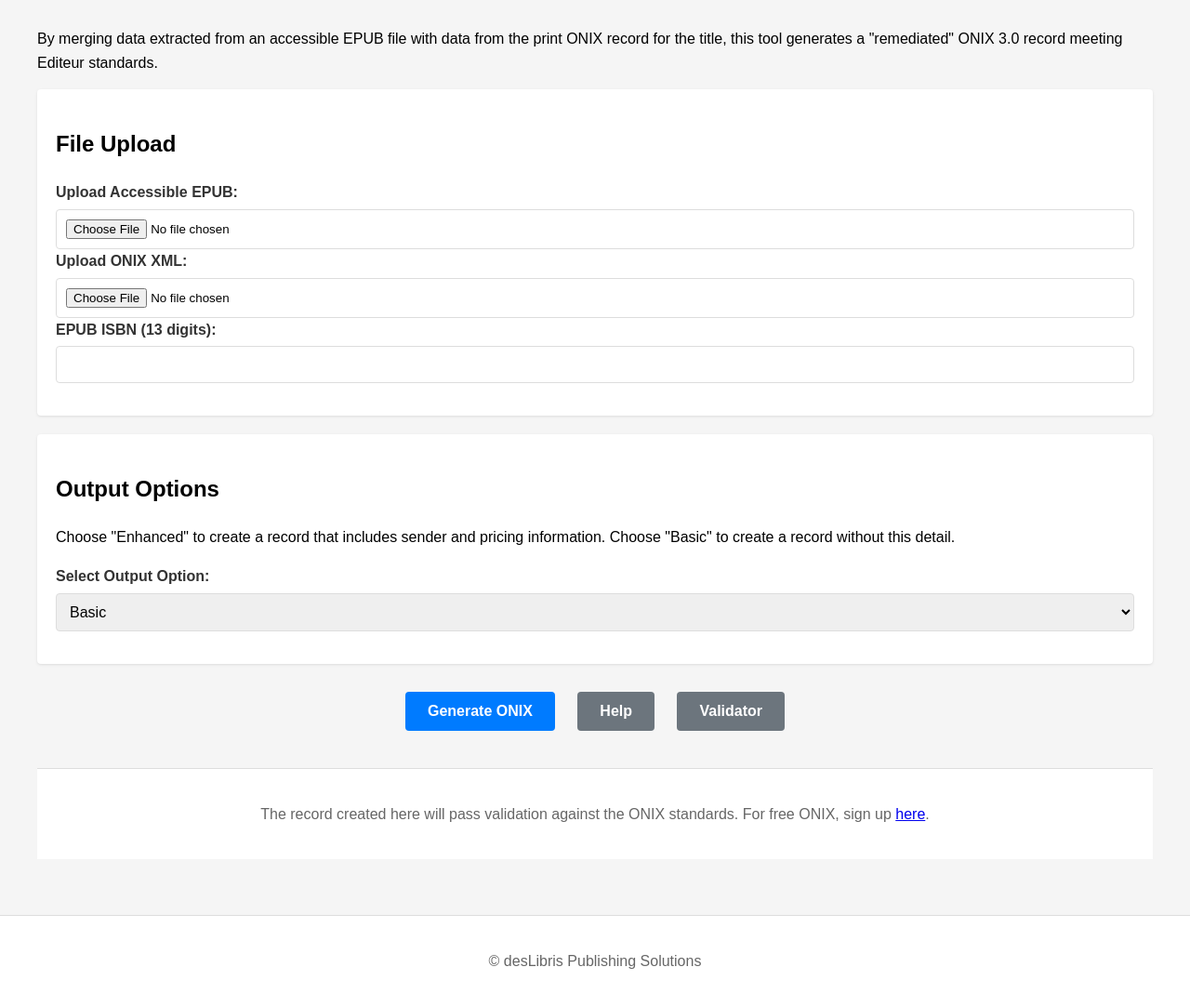
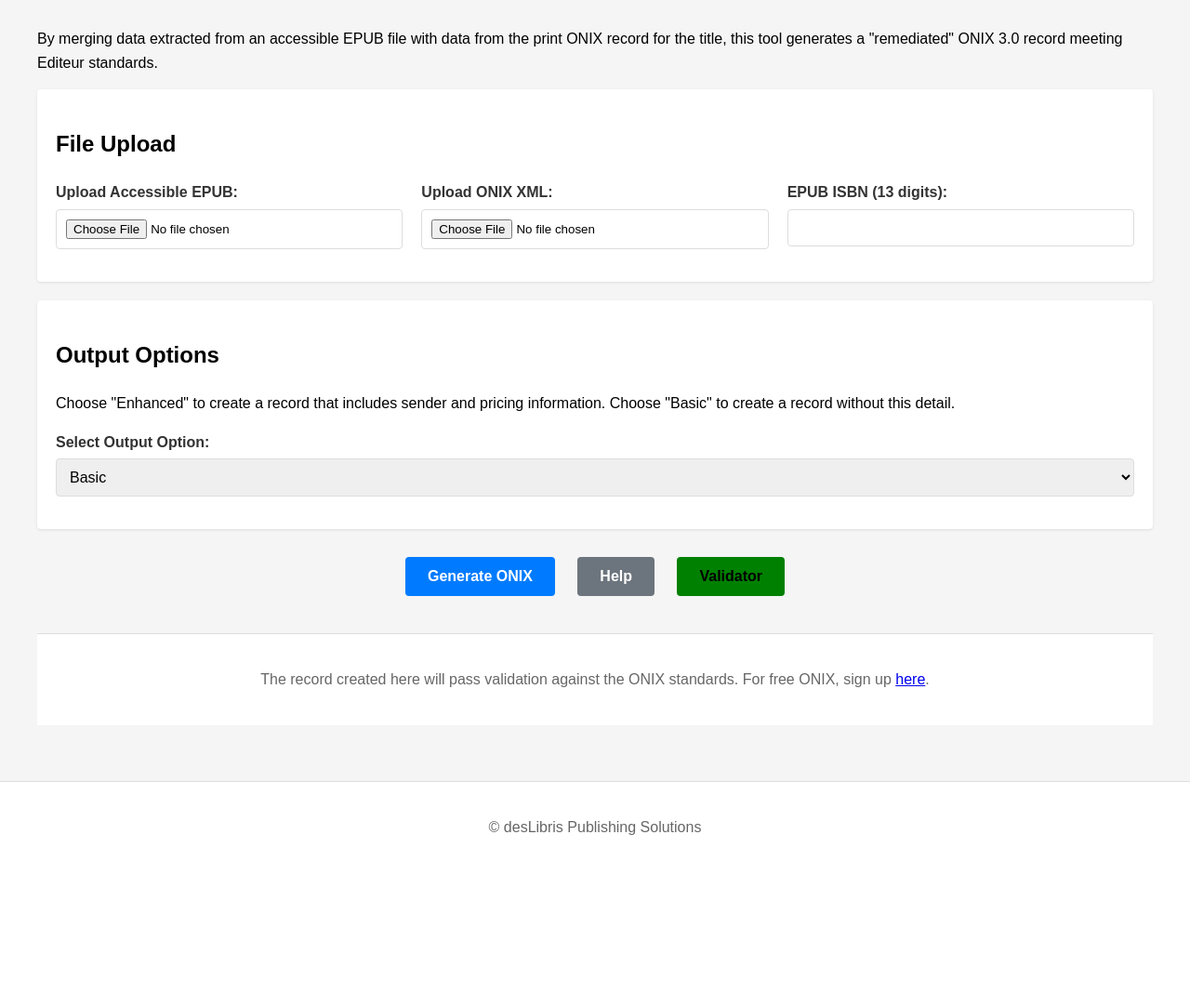
Before and after one commit to pamarty/DPS_AccessONIX, a Flask app: page / in a window 1280 px wide. Shown: the part 253-1336 px from the top of the page at 93% size. After the commit the page ends 1151 px from the top, so only its background shows below. Run offline with Flask 2, Linux system fonts and the light colour scheme.

Commit message:
Initial commit5

```diff
--- a/app/templates/index.html
+++ b/app/templates/index.html
@@ -11,16 +11,16 @@
     <form id="onixForm" method="POST" action="{{ url_for('process') }}" enctype="multipart/form-data">
         <div class="form-section">
             <h2>File Upload</h2>
-            <div class="form-group file-upload-columns">
-                <div>
+            <div class="form-group file-upload-columns" style="display: flex; gap: 20px;">
+                <div style="flex: 1;">
                     <label for="epub_file">Upload Accessible EPUB:</label>
                     <input type="file" id="epub_file" name="epub_file" accept=".epub" required>
                 </div>
-                <div>
+                <div style="flex: 1;">
                     <label for="onix_file">Upload ONIX XML:</label>
                     <input type="file" id="onix_file" name="onix_file" accept=".xml" required>
                 </div>
-                <div>
+                <div style="flex: 1;">
                     <label for="epub_isbn">EPUB ISBN (13 digits):</label>
                     <input type="text" id="epub_isbn" name="epub_isbn" pattern="\d{13}" required>
                 </div>
@@ -41,25 +41,59 @@
 
         <div id="enhanced-fields" class="form-section" style="display: none;">
             <h2>Enhanced Information</h2>
-            <div class="form-group">
-                <label for="sender_name">Sender Name:</label>
-                <input type="text" id="sender_name" name="sender_name">
+            <div class="form-group" style="display: flex; gap: 20px;">
+                <div style="flex: 1;">
+                    <label for="sender_name">Sender Name:</label>
+                    <input type="text" id="sender_name" name="sender_name" pattern="[a-zA-Z0-9\s\-\'\.]+">
+                </div>
+                <div style="flex: 1;">
+                    <label for="contact_name">Contact Name:</label>
+                    <input type="text" id="contact_name" name="contact_name" pattern="[a-zA-Z0-9\s\-\'\.]+">
+                </div>
+                <div style="flex: 1;">
+                    <label for="email">Email Address:</label>
+                    <input type="email" id="email" name="email" required>
+                </div>
             </div>
-            <div class="form-group">
-                <label for="pricing">Pricing Information:</label>
-                <input type="text" id="pricing" name="pricing">
+            <div class="form-group" style="display: flex; gap: 20px;">
+                <div style="flex: 1;">
+                    <label for="product_composition">Product Composition:</label>
+                    <input type="text" id="product_composition" name="product_composition">
+                </div>
+                <div style="flex: 1;">
+                    <label for="product_form">Product Form:</label>
+                    <input type="text" id="product_form" name="product_form">
+                </div>
+                <div style="flex: 1;">
+                    <label for="language_code">Language Code:</label>
+                    <input type="text" id="language_code" name="language_code">
+                </div>
+            </div>
+            <div class="form-group" style="display: flex; gap: 20px;">
+                <div style="flex: 1;">
+                    <label for="price_cad">Price (CAD):</label>
+                    <input type="text" id="price_cad" name="price_cad" pattern="^\d*\.?\d{0,2}$">
+                </div>
+                <div style="flex: 1;">
+                    <label for="price_gbp">Price (GBP):</label>
+                    <input type="text" id="price_gbp" name="price_gbp" pattern="^\d*\.?\d{0,2}$">
+                </div>
+                <div style="flex: 1;">
+                    <label for="price_usd">Price (USD):</label>
+                    <input type="text" id="price_usd" name="price_usd" pattern="^\d*\.?\d{0,2}$">
+                </div>
             </div>
         </div>
 
         <div class="form-actions">
             <button type="submit" class="btn btn-primary">Generate ONIX</button>
             <button type="button" class="btn btn-secondary" onclick="window.location.href='{{ url_for('help') }}'">Help</button>
-            <button type="button" class="btn btn-secondary" onclick="window.open('https://chic-cascaron-db5ad2.netlify.app', '_blank')">Validator</button>
+            <button type="button" class="btn btn-success" style="background-color: green;" onclick="window.open('https://chic-cascaron-db5ad2.netlify.app', '_blank')">Validator</button>
         </div>
     </form>
 
     <footer>
-        <p>The record created here will pass validation against the ONIX standards. For free ONIX, sign up <a href="https://www.editeur.org/93/Release-3.0-Downloads/" target="_blank">here</a>.</p>
+        <p>The record created here will pass validation against the ONIX standards. For free ONIX, sign up <a href="https://www.deslibris.pub" target="_blank">here</a>.</p>
     </footer>
 </div>
 {% endblock %}
```
